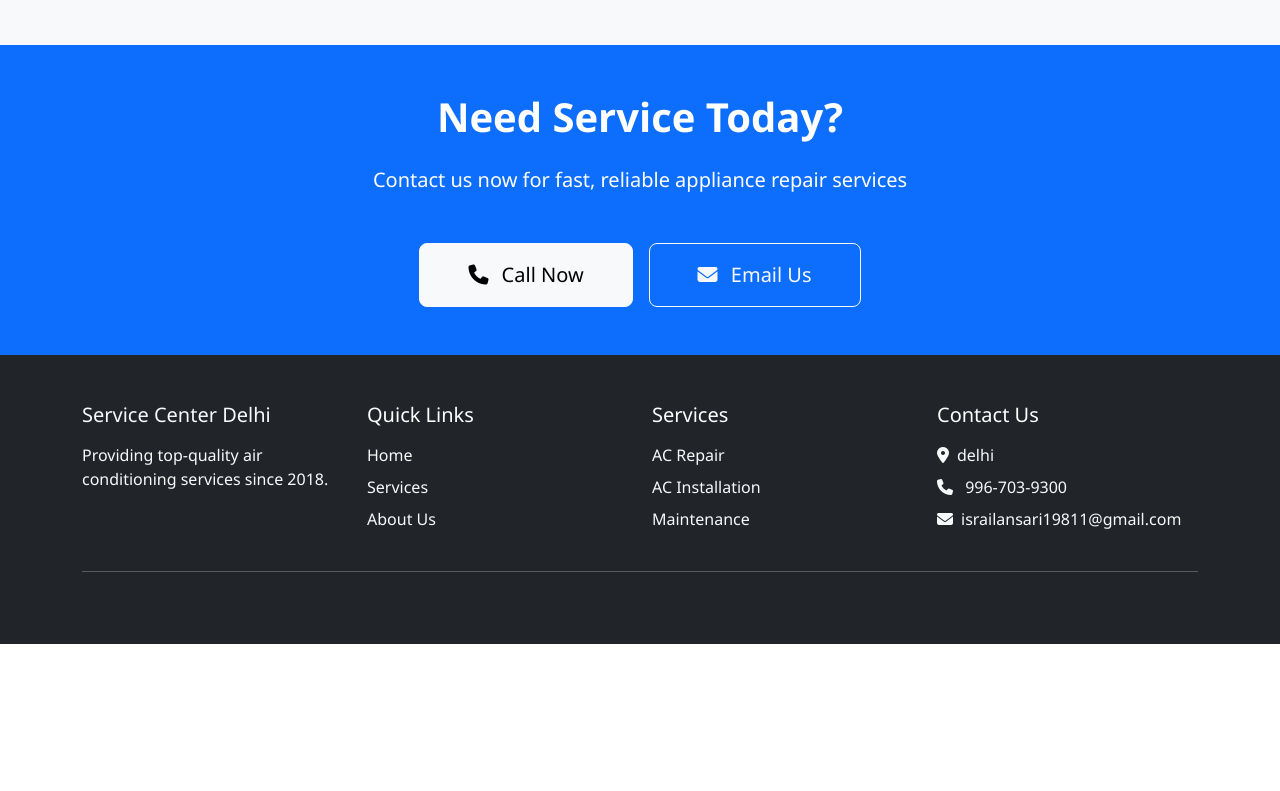
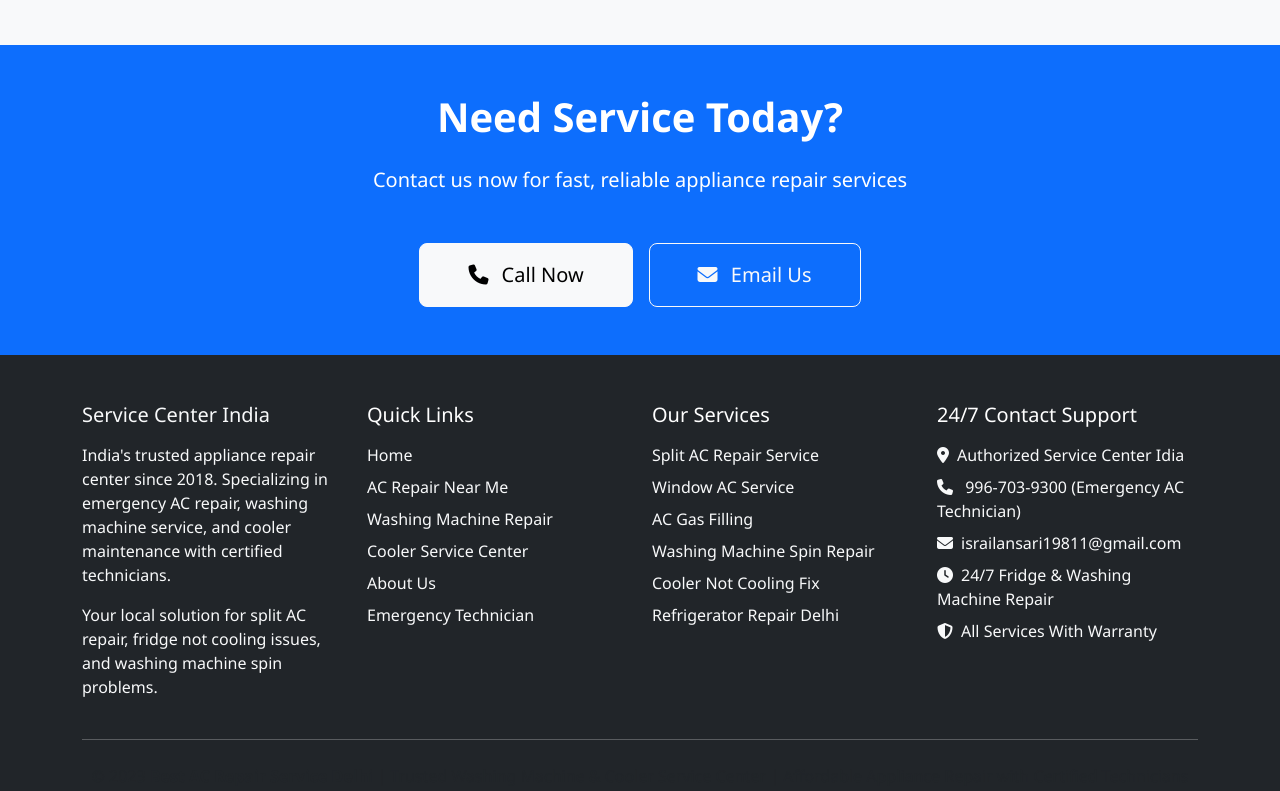
Before and after one commit to sadik786786/ServiceCenter, a plain HTML site: page services.html in a window 1280 px wide. Shown: the part 1773-2564 px from the top of the page. Before the commit the page ends 2417 px from the top, so only its background shows below. Drawn offline with nearby package versions, Linux system fonts and the light colour scheme.

Commit message:
Update services.html

```diff
--- a/services.html
+++ b/services.html
@@ -3,7 +3,9 @@
 <head>
     <meta charset="UTF-8">
     <meta name="viewport" content="width=device-width, initial-scale=1.0">
-    <title>Our Services | ProCool AC</title>
+    <meta name="description" content="Professional AC service center, washing machine repair near me, and air cooler repair service. Emergency technicians for split AC repair, washing machine not spinning, cooler not cooling issues. 24/7 service with warranty.">
+    <meta name="keywords" content="AC service center, AC repair near me, washing machine service center, air cooler repair service, emergency AC technician, washing machine repair near me, cooler not cooling repair, split AC repair service, window AC repair service, washing machine not spinning repair">
+    <title>Our Services | Service Center India</title>
 
     <!-- Bootstrap 5 CSS -->
     <link href="https://cdn.jsdelivr.net/npm/bootstrap@5.3.0/dist/css/bootstrap.min.css" rel="stylesheet">
@@ -25,7 +27,7 @@
             <a class="navbar-brand" href="index.html">
                 <div class="container my-2">
   <div class="bg-dark text-white text-center rounded p-2 shadow">
-    <h1 class="mb-0">AC Service Center</h1>
+    <h1 class="mb-0">SERVICE CENTER INDIA</h1>
   </div>
 </div>
             </a>
@@ -271,14 +273,14 @@
         </div>
     </section>
 
-    <!-- Footer -->
     <footer class="bg-dark text-white pt-5 pb-4">
     <div class="container">
         <div class="row g-4">
             <!-- About Column -->
             <div class="col-lg-3 col-md-6 text-light">
-                    <h3 class="h5 mb-3">Service Center Delhi</h3>
-                    <p class="text-light">Providing top-quality air conditioning services since 2018.</p>
+                <h3 class="h5 mb-3">Service Center India</h3>
+                <p class="text-light">India's trusted appliance repair center since 2018. Specializing in emergency AC repair, washing machine service, and cooler maintenance with certified technicians.</p>
+                <p class="text-light">Your local solution for split AC repair, fridge not cooling issues, and washing machine spin problems.</p>
             </div>
 
             <!-- Quick Links -->
@@ -286,34 +288,42 @@
                 <h3 class="h5 mb-3">Quick Links</h3>
                 <ul class="list-unstyled text-light">
                     <li class="mb-2"><a href="index.html" class="text-light text-decoration-none">Home</a></li>
-                        <li class="mb-2"><a href="services.html" class="text-light text-decoration-none">Services</a></li>
+                    <li class="mb-2"><a href="ac-repair-delhi.html" class="text-light text-decoration-none">AC Repair Near Me</a></li>
+                    <li class="mb-2"><a href="washing-machine-service.html" class="text-light text-decoration-none">Washing Machine Repair</a></li>
+                    <li class="mb-2"><a href="cooler-repair-delhi.html" class="text-light text-decoration-none">Cooler Service Center</a></li>
                     <li class="mb-2"><a href="about.html" class="text-light text-decoration-none">About Us</a></li>
+                    <li class="mb-2"><a href="contact.html" class="text-light text-decoration-none">Emergency Technician</a></li>
                 </ul>
             </div>
 
             <!-- Services -->
             <div class="col-lg-3 col-md-6">
-                    <h3 class="h5 mb-3">Services</h3>
+                <h3 class="h5 mb-3">Our Services</h3>
                 <ul class="list-unstyled text-light">
-                        <li class="mb-2"><a href="services.html" class="text-light text-decoration-none">AC Repair</a></li>
-                        <li class="mb-2"><a href="services.html" class="text-light text-decoration-none">AC Installation</a></li>
-                        <li class="mb-2"><a href="services.html" class="text-light text-decoration-none">Maintenance</a></li>
+                    <li class="mb-2"><a href="split-ac-repair.html" class="text-light text-decoration-none">Split AC Repair Service</a></li>
+                    <li class="mb-2"><a href="window-ac-repair.html" class="text-light text-decoration-none">Window AC Service</a></li>
+                    <li class="mb-2"><a href="ac-gas-filling.html" class="text-light text-decoration-none">AC Gas Filling</a></li>
+                    <li class="mb-2"><a href="washing-machine-not-spinning.html" class="text-light text-decoration-none">Washing Machine Spin Repair</a></li>
+                    <li class="mb-2"><a href="cooler-not-cooling.html" class="text-light text-decoration-none">Cooler Not Cooling Fix</a></li>
+                    <li class="mb-2"><a href="refrigerator-repair.html" class="text-light text-decoration-none">Refrigerator Repair Delhi</a></li>
                 </ul>
             </div>
 
             <!-- Contact -->
             <div class="col-lg-3 col-md-6">
-                    <h3 class="h5 mb-3">Contact Us</h3>
+                <h3 class="h5 mb-3">24/7 Contact Support</h3>
                 <ul class="list-unstyled text-light">
-                        <li class="mb-2"><i class="fas fa-map-marker-alt me-2"></i>delhi</li>
-                        <li class="mb-2"><i class="fas fa-phone me-2"></i> 996-703-9300</li>
+                    <li class="mb-2"><i class="fas fa-map-marker-alt me-2"></i>Authorized Service Center Idia</li>
+                    <li class="mb-2"><i class="fas fa-phone me-2"></i> 996-703-9300 (Emergency AC Technician)</li>
                     <li class="mb-2"><i class="fas fa-envelope me-2"></i>israilansari19811@gmail.com</li>
+                    <li class="mb-2"><i class="fas fa-clock me-2"></i>24/7 Fridge & Washing Machine Repair</li>
+                    <li class="mb-2"><i class="fas fa-shield-alt me-2"></i>All Services With Warranty</li>
                 </ul>
             </div>
         </div>
         <hr class="my-4 bg-secondary">
         <div class="text-center text-muted">
-                <p class="mb-0">© 2023 Service Center Delhi. All rights reserved.</p>
+            <p class="mb-0">© 2023 <strong>Best AC Repair Service Delhi</strong> | Trusted Washing Machine & Cooler Service Center | Affordable Appliance Repair with Certified Technicians</p>
         </div>
     </div>
 </footer>
```
Lines whose indentation alone changed are shown as unchanged.
